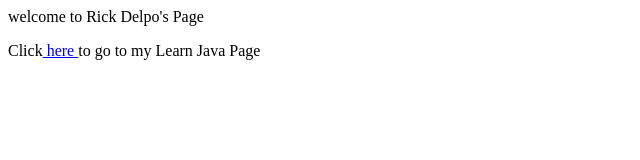
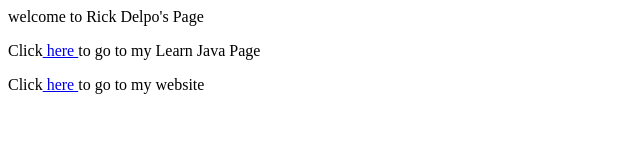
Before and after one commit to rickdelpo1/rickdelpo1.github.io, a plain HTML site: page index.html in a window 1280 px wide. Shown: the whole page, without its empty margins (0-640 px from the left). Drawn offline with Linux system fonts and the light colour scheme.

Commit message:
Update index.html

```diff
--- a/index.html
+++ b/index.html
@@ -1,6 +1,8 @@
 <head>
   <meta name="google-site-verification" content="tJc40dW5SALLvrg2MXGAsmSXpkf-HnsP2Pz_elzvE6A" />
+  <title>Learn Java</title>
 </head>
 
 <p>welcome to Rick Delpo's Page</p>
 <p>Click<a href="https://rickdelpo1.github.io/learn-java/"> here </a>to go to my Learn Java Page</p>
+<p>Click<a href="https://howtolearnjava.com"> here </a>to go to my website</p>
```
